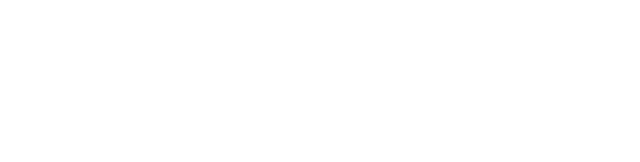
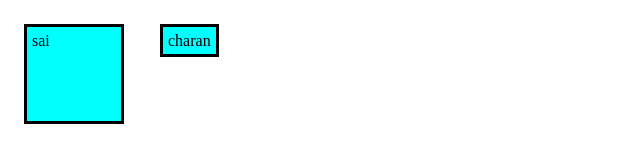
Before and after one commit to SaiCharan1394/html, a plain HTML site: page practice-css/css-boxmodel/index.html in a window 1280 px wide. Shown: the whole page, without its empty margins (0-640 px from the left). Drawn offline with Linux system fonts and the light colour scheme.

Commit message:
boxmodel

```diff
--- a/practice-css/css-boxmodel/index.html
+++ b/practice-css/css-boxmodel/index.html
@@ -8,6 +8,10 @@
     <title>Document</title>
 </head>
 <body>
+    <div class="container">
+        <div class="sai">sai</div>
+        <div class="charan">charan</div>
+    </div>
 
 </body>
 </html>
--- a/practice-css/css-boxmodel/style.css
+++ b/practice-css/css-boxmodel/style.css
@@ -0,0 +1,20 @@
+.sai{
+    background-color: aqua;
+    height: 100px;
+    width: 100px;
+    padding: 5px;
+    border: 3px solid;
+    margin: 1em;
+    box-sizing: border-box;
+    display: inline-block;
+}
+.charan{
+    background-color: aqua;
+    height: 100px;
+    width: 100px;
+    padding: 5px;
+    border: 3px solid;
+    margin: 1em;
+    display: inline;
+    box-sizing: content-box;
+}
```
